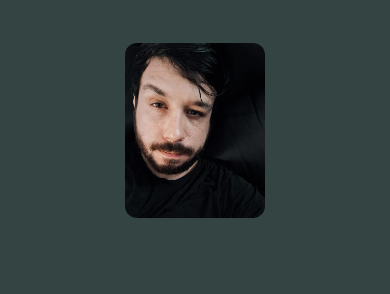
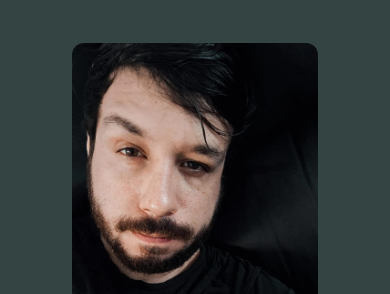
Before and after one commit to VictorLorite/portifolio, a plain HTML site: page index.html in a window 390 px wide. Shown: the part 84-378 px from the top of the page. Drawn offline with nearby package versions, Linux system fonts and the light colour scheme.

Commit message:
fix: corrige completamente responsividade da imagem

```diff
--- a/Styles/style.css
+++ b/Styles/style.css
@@ -16,6 +16,7 @@
     margin: 0;
     padding: 0;
 }
+
 body{
     box-sizing: border-box;
     background-color: var(--cor-primaria);
@@ -48,48 +49,39 @@ body{
     gap: 82px;
 }
 
-.apresentacao > img {
-    width: 40%;
-    max-width: 6000px;
-    border-radius: 12px;
-}
-
-
 .apresentacao__conteudo {
     width: 50%;
     display: flex;
     flex-direction: column;
     gap: 40px;
-
 }
 
 .apresentacao__conteudo__titulo {
     font-size: 2.25rem;
     font-family: var(--font-primaria);
-
 }
 
 .destaque-titulo {
-    color: var(--cor-terciaria);}
+    color: var(--cor-terciaria);
+}
 
 .apresentacao__conteudo__texto {
     font-size: 1.5rem;
     font-family: var(--font-secundaria);
 }
+
 .apresentacao__links {
     display: flex;
     flex-direction: column;
     align-items:center;
     justify-content: space-between;
     gap: 32px;
-
 }
 
 .apresentacao_links_subtitulo {
     font-family: var(--font-primaria);
     font-weight: 400;
     font-size: 1.5rem;
-
 }
 
 .apresentacao__links__navegacao {
@@ -106,17 +98,20 @@ body{
     color: var(--cor-secundaria);
     font-family: var(--font-secundaria);
     border: 2px solid var(--cor-terciaria);
-
 }
 
-.apresentacao__links__link:hover {
-
+.apresentacao__links__navegacao:hover {
     background-color: var(--cor-hover);
     color: var(--cor-terciaria);
 }
 
+/* IMAGEM - CORREÇÃO PRINCIPAL */
 .apresentacao__imagem {
     width: 50%;
+    max-width: 488px; /* Largura máxima */
+    height: auto; /* Mantém proporção */
+    border-radius: 12px;
+    object-fit: cover; /* Garante que a imagem preencha sem distorcer */
 }
 
 .rodape {
@@ -128,6 +123,7 @@ body{
     font-size: 1.5rem;
     font-weight: 400;
 }
+
 html, body {
     height: 100%;
 }
@@ -157,8 +153,9 @@ main {
     }
 
     .apresentacao__conteudo {
-        width:auto;
+        width: auto;
     }
+
     .apresentacao__imagem {
         width: 70%;
         max-width: 300px;
```
